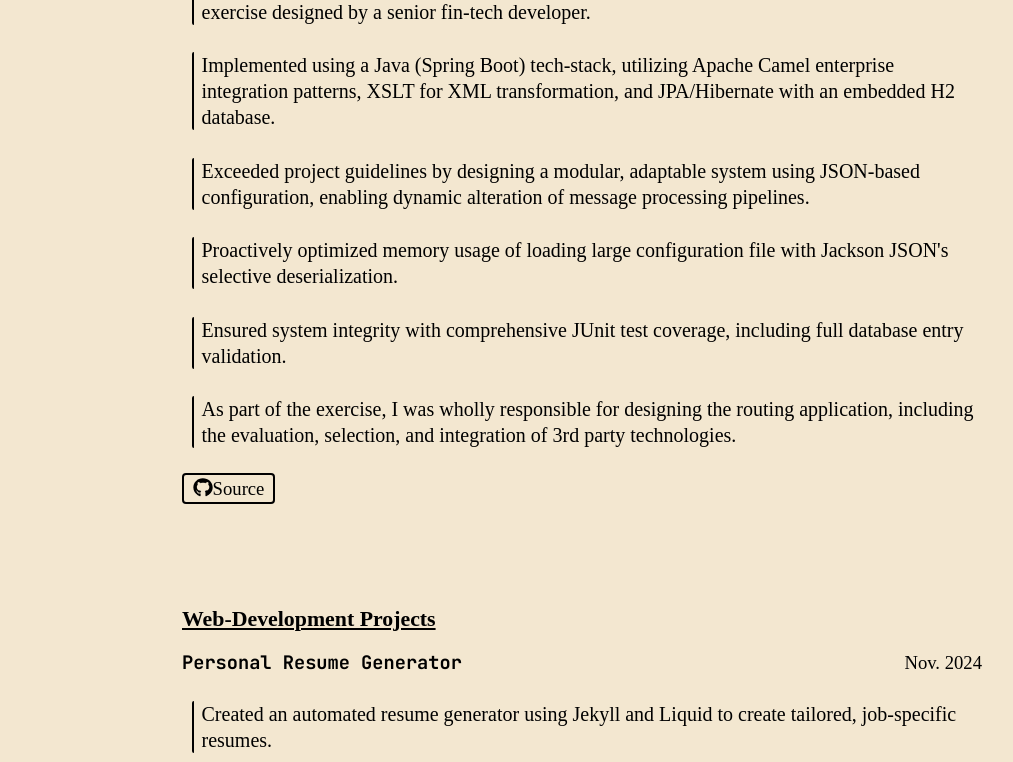
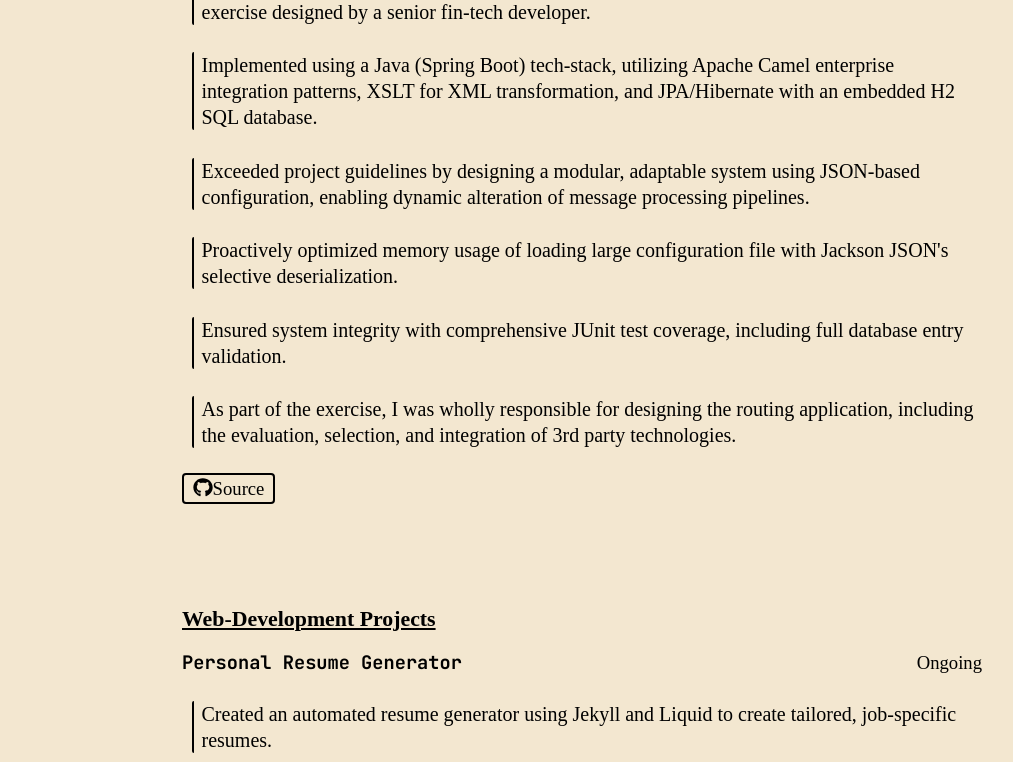
Before and after one commit to ZLJett/ZLJett.github.io, a Jekyll site: the page built from index.html, in a window 1280 px wide and 1400 px high, scrolled down 2712 px. Shown: the part 206-968 px from the top of the window, without its empty margins (58-1071 px from the left). Built offline with Jekyll 4.4.1, drawn with Linux system fonts in a browser that asks for light colours; some web fonts are replaced; some of the changed text lies outside the part shown.

Commit message:
Minor fixes

```diff
--- a/_includes/certs.html
+++ b/_includes/certs.html
@@ -96,12 +96,12 @@
         </p>
         <ul class="entry-desc highlight-list">
             <li>Configuration Management</li>
-            <li>CICD/DevOps</li>
+            <li>CICD / DevOps</li>
             <li>GCP Cloud Services</li>
             <li>Git</li>
-            <li>Infrastructure as Code</li>
+            <li>Infrastructure as Code (IaC)</li>
             <li>Puppet</li>
-            <li>Python/Bash Automation Scripting</li>
+            <li>Python / Bash Automation Scripting</li>
             <li>RESTful APIs</li>
             <li>Troubleshooting and Debugging</li>
         </ul>
--- a/_includes/projects.html
+++ b/_includes/projects.html
@@ -24,7 +24,7 @@
             </p>
             <p class="entry-desc">
                 Implemented using a Java (Spring Boot) tech-stack, utilizing Apache Camel enterprise integration
-                patterns, XSLT for XML transformation, and JPA/Hibernate with an embedded H2 database.
+                patterns, XSLT for XML transformation, and JPA/Hibernate with an embedded H2 SQL database.
             </p>
             <p class="entry-desc">
                 Exceeded project guidelines by designing a modular, adaptable system using JSON-based configuration,
@@ -64,7 +64,7 @@
                     <!-- TODO fill in later-->
                 </div>
                 <div class="date">
-                    <span class="end">Nov. 2024</span>
+                    <span class="end">Ongoing</span>
                 </div>
             </div>
             <p class="entry-desc">
```
